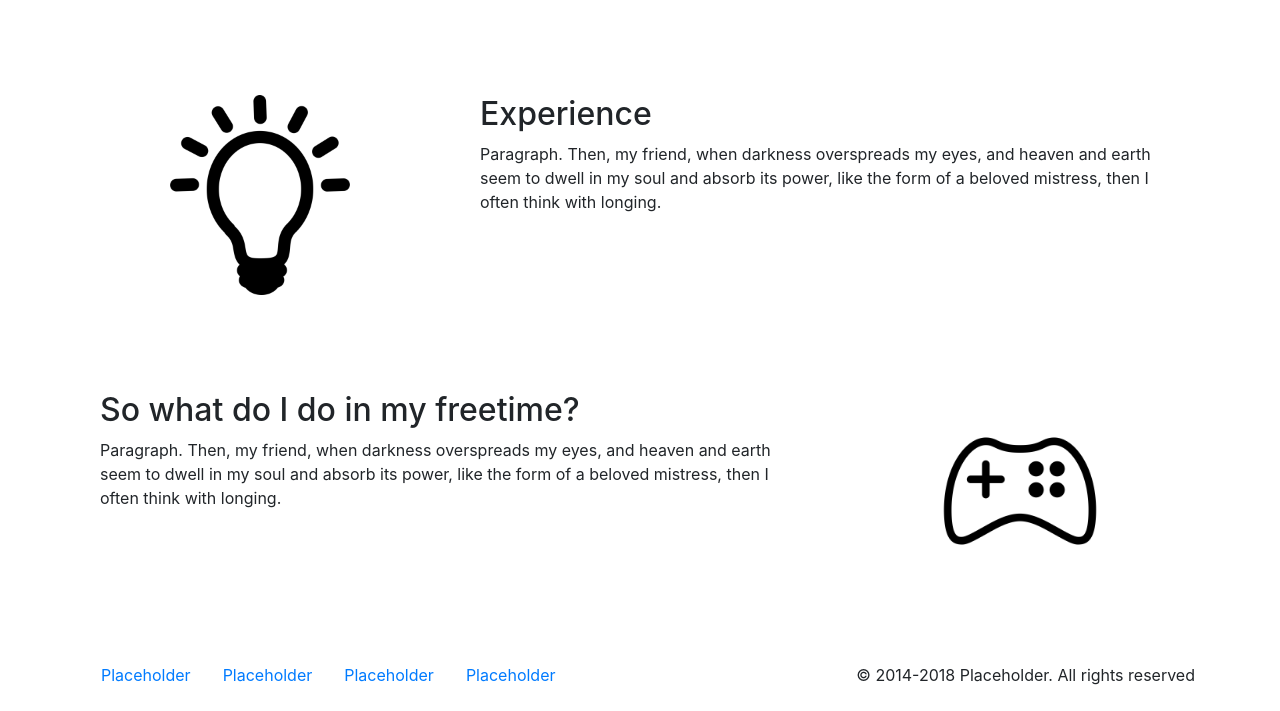
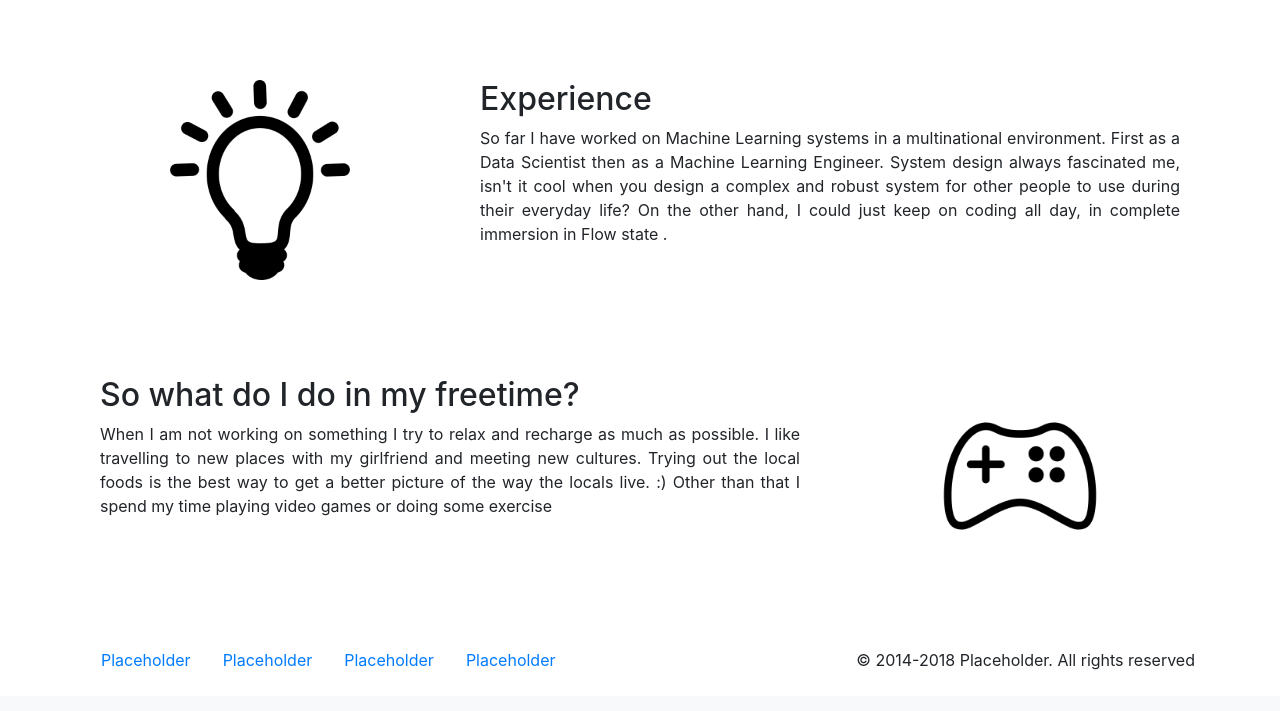
Before and after one commit to VTuri/portfolio_website, a Django app: page /about/ in a window 1280 px wide. Shown: the part 905-1616 px from the top of the page. After the commit the page ends 1575 px from the top, so only its background shows below. Run offline with Django 3.2, Linux system fonts and the light colour scheme; some libraries are stand-ins or nearby versions.

Commit message:
added new look and changed some paragraphs

```diff
--- a/app/about/templates/about.html
+++ b/app/about/templates/about.html
@@ -16,10 +16,8 @@
     <div class="container-fluid">
         <div class="row">
             <div class="bg-white p-5 mx-auto col-md-8 col-10">
-                <h3 class="display-3">I feel the charm</h3>
-                <p class="mb-3 lead">Of existence in this spot</p>
-                <p class="mb-4">Which was created for the bliss of souls like mine. I am so happy, my dear friend, so
-                    absorbed in the exquisite sense of mere tranquil existence, that I neglect my talents.</p>
+                <h3 class="display-3"> Who am I ... </h3>
+                <p class="mb-3 lead">... and why I've created this site?</p>
             </div>
         </div>
     </div>
@@ -31,9 +29,10 @@
                                        src="{% static 'img/goal-icon.jpg'%}" width="200"></div>
             <div class="col-md-8">
                 <h2 class="">What are my goals? <small class="text-muted">---</small></h2>
-                <p class="">Paragraph. Then, my friend, when darkness overspreads my eyes, and heaven and earth seem to
-                    dwell in my soul and absorb its power, like the form of a beloved mistress, then I often think with
-                    longing.</p>
+                <p class="text-justify">As most of the Developers I'd like to just keep on learning, so that I can build
+                    awesome applications, which could possibly impact the lives of others. With this site I'd like to
+                    give back
+                    to the community and gather a whole bunch of useful materials for others to learn from </p>
             </div>
         </div>
     </div>
@@ -44,9 +43,15 @@
             <div class="col-md-8">
                 <div class="col-md-12">
                     <h2 class="">Who am I? <small class="text-muted"></small></h2>
-                    <p class="">Paragraph. Then, my friend, when darkness overspreads my eyes, and heaven and earth seem
-                        to dwell in my soul and absorb its power, like the form of a beloved mistress, then I often
-                        think with longing.</p>
+                    <p class="text-justify">I was born and raised in Hungary, Europe. I've moved to Malta to experience
+                        other cultures as well
+                        I'd like to have an open mind and travelling helps me achieving this :)
+                        So far I have worked as Machine Learning Engineer for a partner company of Deutsche Telekom,
+                        then I started to work as a DevOps Specialist for the biggest telco company in Malta.
+                        I also have an MSc of Electrical Engineering so the statistics and math behind Data Science wont
+                        scare me away!
+
+                    </p>
                 </div>
             </div>
             <div class="col-md-4"><img class="img-fluid d-block mx-auto"
@@ -63,9 +68,11 @@
             <div class="col-md-8">
                 <div class="col-md-12">
                     <h2 class="">Experience <small class="text-muted"></small></h2>
-                    <p class="">Paragraph. Then, my friend, when darkness overspreads my eyes, and heaven and earth seem
-                        to dwell in my soul and absorb its power, like the form of a beloved mistress, then I often
-                        think with longing.</p>
+                    <p class="text-justify">So far I have worked on Machine Learning systems in a multinational
+                        environment. First as a Data Scientist then as a Machine Learning Engineer. System design always
+                        fascinated me, isn't it cool when you design a complex and robust system for other people to use
+                        during their everyday life? On the other hand, I could just keep on coding all day, in complete
+                        immersion in Flow state .</p>
                 </div>
             </div>
         </div>
@@ -77,9 +84,12 @@
             <div class="col-md-8">
                 <div class="col-md-12">
                     <h2 class="">So what do I do in my freetime? <small class="text-muted"></small></h2>
-                    <p class="">Paragraph. Then, my friend, when darkness overspreads my eyes, and heaven and earth seem
-                        to dwell in my soul and absorb its power, like the form of a beloved mistress, then I often
-                        think with longing.</p>
+                    <p class="text-justify">When I am not working on something I try to relax and recharge as much as
+                        possible. I
+                        like travelling to new places with my girlfriend and meeting new cultures. Trying out the local
+                        foods is the best
+                        way to get a better picture of the way the locals live. :) Other than that I spend my time
+                        playing video games or doing some exercise </p>
                 </div>
             </div>
             <div class="col-md-4"><img class="img-fluid d-block mx-auto"
```
Also changed, not shown: app/home/templates/home_index.html (+14 -6 lines), app/home/static/img/header.png (added), app/home/static/img/profile.png (added), 1 other file.
